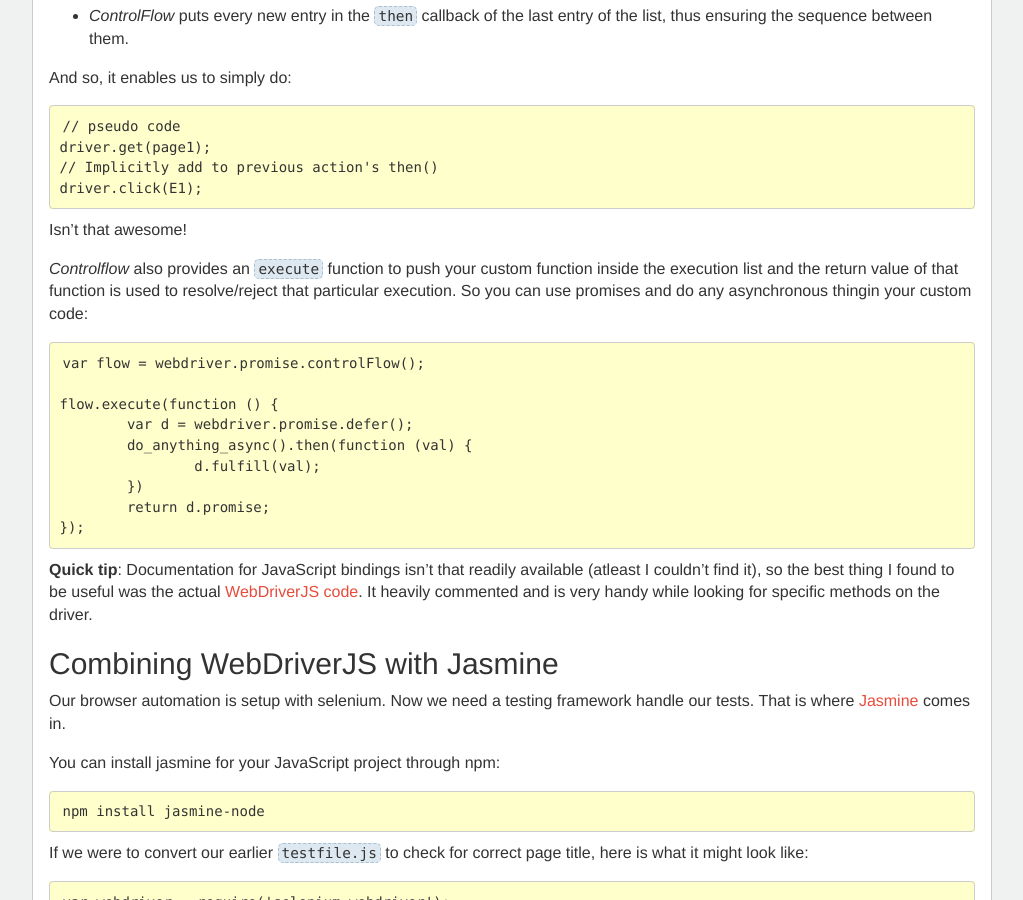
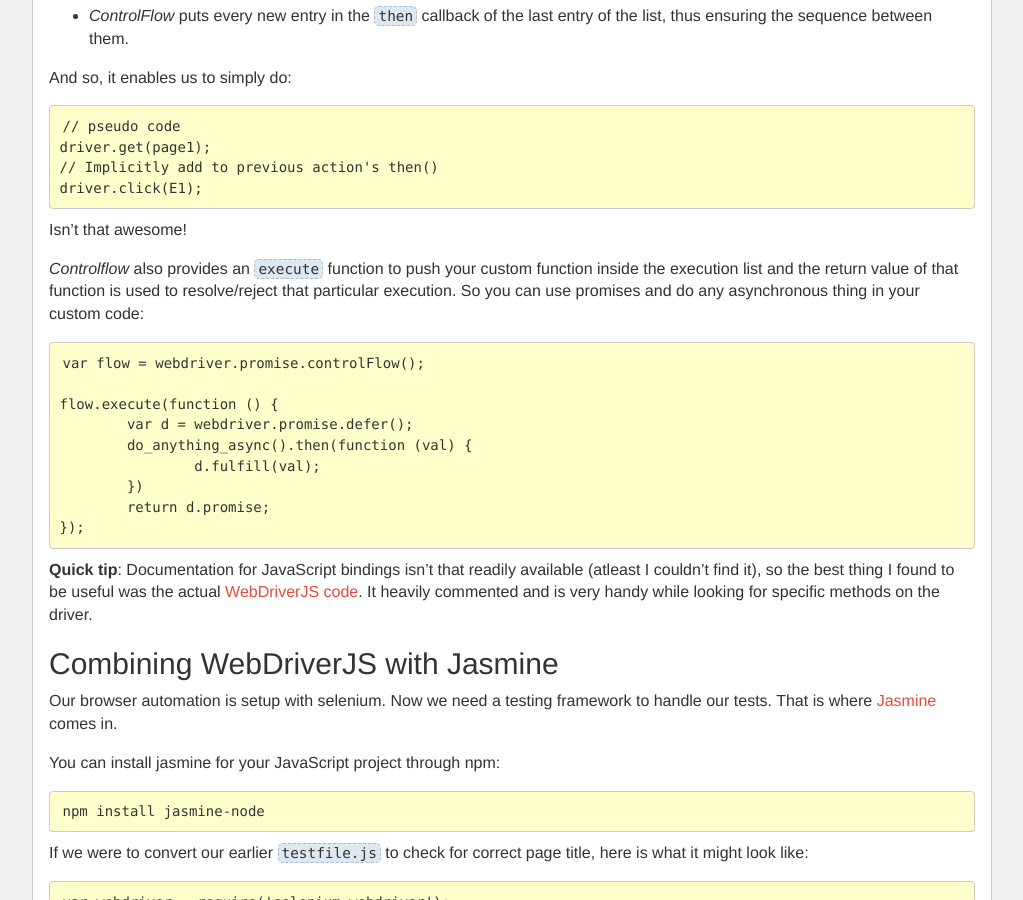
Before and after one commit to wingify/wingify.github.io, a Jekyll site: the page built from index.html, in a window 1280 px wide and 900 px high, scrolled down 2392 px. Shown: the whole window, without its empty margins (128-1151 px from the left). Built offline with Jekyll 4.4.1, drawn with Linux system fonts in a browser that asks for light colours; the list of posts is cut into pages by our own code; comment, search, counter and statistics services are not loaded; some of the changed text lies outside the part shown.

Commit message:
Fix spelling mistakes

````diff
--- a/_posts/2013-11-25-e2e-testing-with-webdriverjs-jasmine.markdown
+++ b/_posts/2013-11-25-e2e-testing-with-webdriverjs-jasmine.markdown
@@ -110,7 +110,7 @@ driver.click(E1);
 
 Isn't that awesome!
 
-*Controlflow* also provides an `execute` function to push your custom function inside the execution list and the return value of that function is used to resolve/reject that particular execution. So you can use promises and do any asynchronous thingin your custom code:
+*Controlflow* also provides an `execute` function to push your custom function inside the execution list and the return value of that function is used to resolve/reject that particular execution. So you can use promises and do any asynchronous thing in your custom code:
 
 ```
 var flow = webdriver.promise.controlFlow();
@@ -128,7 +128,7 @@ flow.execute(function () {
 
 ## Combining WebDriverJS with Jasmine
 
-Our browser automation is setup with selenium. Now we need a testing framework handle our tests. That is where [Jasmine](http://pivotal.github.io/jasmine/) comes in.
+Our browser automation is setup with selenium. Now we need a testing framework to handle our tests. That is where [Jasmine](http://pivotal.github.io/jasmine/) comes in.
 
 You can install jasmine for your JavaScript project through npm:
 ```
````
Also changed, not shown: other parts of _posts/2013-11-25-e2e-testing-with-webdriverjs-jasmine.markdown (+1 -1 lines).
